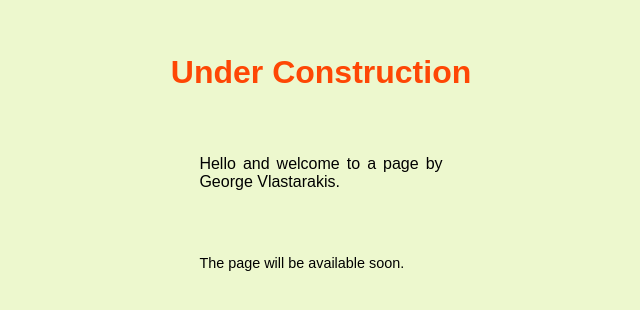
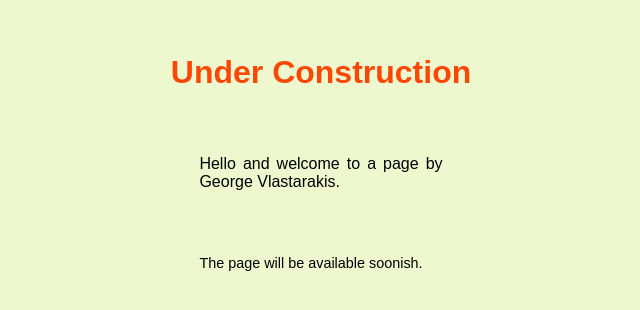
Before and after one commit to gvlastar/gvlastar.github.io, a plain HTML site: page index.html in a window 1280 px wide. Shown: the part 266-576 px from the top of the page, 319-959 px from the left. Drawn offline with Linux system fonts and the light colour scheme.

Commit message:
Update index.html

```diff
--- a/index.html
+++ b/index.html
@@ -48,7 +48,7 @@
       <h1> Under Construction </h1>
 
       <p id="id1"> Hello and welcome to a page by George Vlastarakis.</p>
-      <p id="id2">The page will be available soon.</p>
+      <p id="id2">The page will be available soonish.</p>
 
     </div>
 
```
